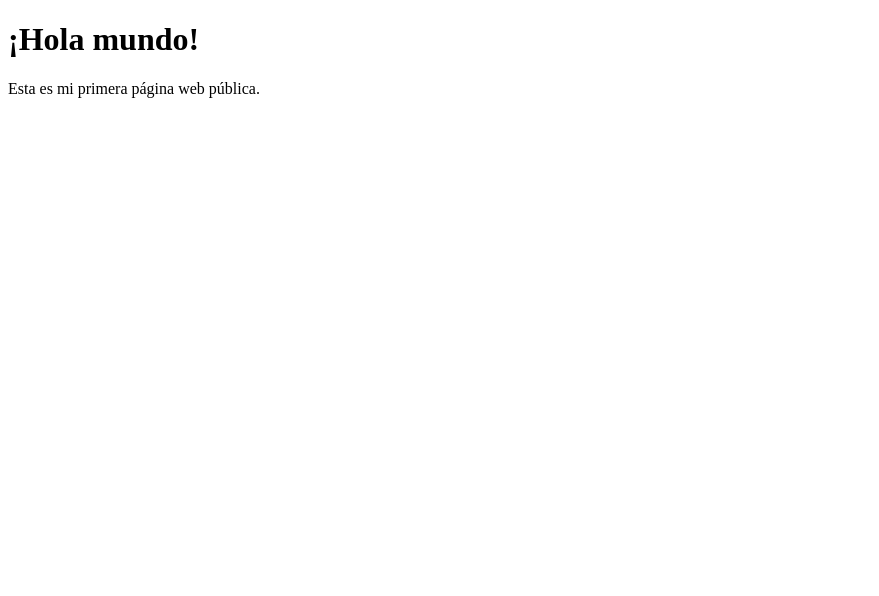
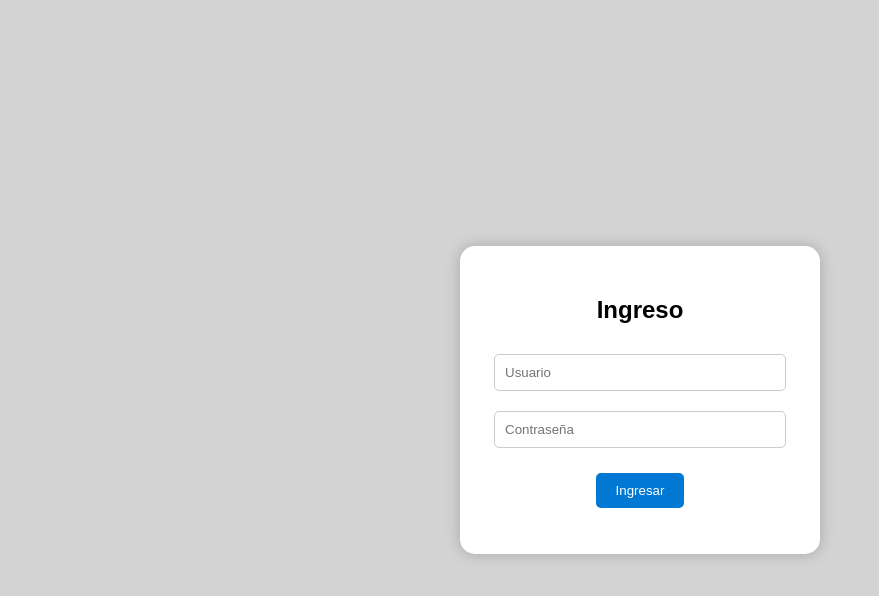
Before and after one commit to DicoTel/Dico, a plain HTML site: page pagina webdico.html in a window 1280 px wide. Shown: the whole page, without its empty margins (0-879 px from the left). Drawn offline with Linux system fonts and the light colour scheme.

Commit message:
Add files via upload

```diff
--- a/pagina webdico.html
+++ b/pagina webdico.html
@@ -1,11 +1,106 @@
 <!DOCTYPE html>
 <html lang="es">
 <head>
-    <meta charset="UTF-8">
-    <title>Mi Primera Página</title>
+  <meta charset="UTF-8">
+  <title>Ingreso seguro</title>
+  <style>
+    body {
+      background-color: #d3d3d3;
+      font-family: Arial, sans-serif;
+      display: flex;
+      justify-content: center;
+      align-items: center;
+      height: 100vh;
+      margin: 0;
+    }
+
+    .login-container, .dashboard {
+      background-color: white;
+      padding: 30px;
+      border-radius: 15px;
+      box-shadow: 0 0 15px rgba(0,0,0,0.2);
+      width: 300px;
+      text-align: center;
+    }
+
+    input {
+      width: 90%;
+      padding: 10px;
+      margin: 10px 0;
+      border-radius: 5px;
+      border: 1px solid #ccc;
+    }
+
+    button {
+      padding: 10px 20px;
+      margin-top: 15px;
+      background-color: #0078d4;
+      color: white;
+      border: none;
+      border-radius: 5px;
+      cursor: pointer;
+    }
+
+    .dashboard {
+      display: none;
+    }
+
+    .powerbi-button {
+      display: block;
+      margin: 10px 0;
+      background-color: #f3c200;
+      color: black;
+      font-weight: bold;
+    }
+  </style>
 </head>
 <body>
-    <h1>¡Hola mundo!</h1>
-    <p>Esta es mi primera página web pública.</p>
+
+<div class="login-container" id="login">
+  <h2>Ingreso</h2>
+  <input type="text" id="usuario" placeholder="Usuario">
+  <input type="password" id="contrasena" placeholder="Contraseña">
+  <button onclick="validarIngreso()">Ingresar</button>
+  <p id="error" style="color:red;"></p>
+</div>
+
+<div class="dashboard" id="dashboard">
+  <h2>Bienvenido</h2>
+  <button class="powerbi-button" onclick="window.open('https://app.powerbi.com/view?r=LINK1')">Ver Informe 1</button>
+  <button class="powerbi-button" onclick="window.open('https://app.powerbi.com/view?r=LINK2')">Ver Informe 2</button>
+  <!-- Puedes agregar más botones aquí -->
+  <button onclick="cerrarSesion()">Cerrar sesión</button>
+</div>
+
+<script>
+  // Puedes cambiar estos valores para agregar más usuarios
+  const usuarios = [
+    { usuario: "admin", contrasena: "1234" },
+    { usuario: "usuario1", contrasena: "clave1" }
+  ];
+
+  function validarIngreso() {
+    const u = document.getElementById("usuario").value;
+    const c = document.getElementById("contrasena").value;
+
+    const coincide = usuarios.find(user => user.usuario === u && user.contrasena === c);
+
+    if (coincide) {
+      document.getElementById("login").style.display = "none";
+      document.getElementById("dashboard").style.display = "block";
+    } else {
+      document.getElementById("error").innerText = "Usuario o contraseña incorrectos.";
+    }
+  }
+
+  function cerrarSesion() {
+    document.getElementById("login").style.display = "block";
+    document.getElementById("dashboard").style.display = "none";
+    document.getElementById("usuario").value = "";
+    document.getElementById("contrasena").value = "";
+    document.getElementById("error").innerText = "";
+  }
+</script>
+
 </body>
 </html>
```
